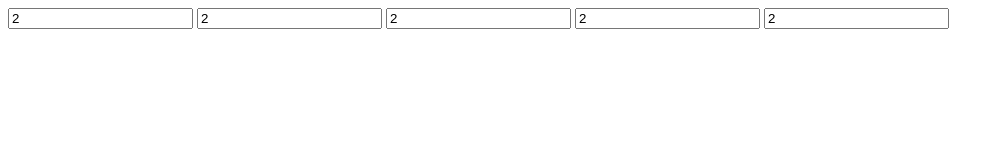
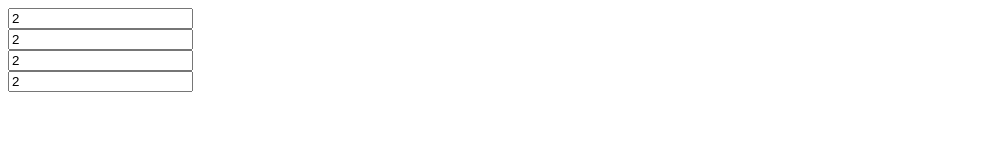
Before and after one commit to jpkleemans/honeydewjs, a website: page src/index.html in a window 1280 px wide. Shown: the whole page, without its empty margins (0-1004 px from the left). Drawn offline with nearby package versions, Linux system fonts and the light colour scheme.

Commit message:
repeat & binding

```diff
--- a/src/index.html
+++ b/src/index.html
@@ -7,14 +7,14 @@
     <script src="scripts/lib/interface.js" type="text/javascript"></script>
     <script src="scripts/honeydew.js" type="text/javascript"></script>
     <script src="scripts/directives/fes-bind.js" type="text/javascript"></script>
-    <script src="scripts/directives/fes-element.js" type="text/javascript"></script>
+    <script src="scripts/directives/fes-bind-repeat.js" type="text/javascript"></script>
 </head>
 <body ng-app="honeydew">
 
-    <input ng-model="BALANCE" fes-bind/>
-    <input ng-model="INCOME" fes-bind/>
-    <input ng-model="TOTAL" fes-bind/>
-    <input ng-model="CHILD1" fes-bind/>
-    <input ng-model="CHILD2" fes-bind/>
+    <input fes-bind="CREDIT"/>
+
+    <div ng-repeat="obj in BALANCE" fes-bind-repeat >
+        <input fes-bind="obj"/>
+    </div>
 </body>
 </html>
--- /dev/null
+++ b/src/scripts/directives/fes-bind-repeat.js
@@ -0,0 +1,21 @@
+honeydew.directive('fesBindRepeat', ['FesInterface', '$compile', function(FesInterface, $compile)
+{
+    return {
+        restrict: 'A',
+        priority: 1002,
+        compile: function(element, attrs ) {
+            var repeatOn = attrs.ngRepeat;
+            var splittedRepeat = attrs.ngRepeat.split(' ');
+            var variable = splittedRepeat[2];
+
+            var children = FesInterface.getLayout(variable, 'WITHCHILDS').children;
+            attrs.ngRepeat = splittedRepeat[0] + " " + splittedRepeat[1] + " " + JSON.stringify(children);
+            return {
+                post: function (scope, element, attrs) {
+
+                }
+            }
+
+        }
+    }
+}])
--- a/src/scripts/directives/fes-bind.js
+++ b/src/scripts/directives/fes-bind.js
@@ -1,30 +1,39 @@
-honeydew.directive('fesBind', ['FesInterface', function(FesInterface)
-{
+honeydew.directive('fesBind', ['FesInterface', '$compile', function(FesInterface, $compile) {
+
+
     return {
         restrict: 'A',
-        require: 'ngModel',
-        link: function(scope, element, attrs, ngModel) {
-            var variable = attrs.ngModel;
-            var fesvariable = FesInterface.getVariable(variable);
-
-            scope[variable] = fesvariable.getValue(1);
-            scope.$watch(variable, function(newvalue, oldvalue) {
-                if(newvalue != oldvalue)
-                {
-                    var dependencies = fesvariable.setValue(1, newvalue);
-                    var length = dependencies.length;
-                    for(var i=0; i<length; i++)
+        terminal: true,
+        priority: 1001,
+        compile: function (element, attrs) {
+            var variable = attrs.fesBind;
+            element.attr('ng-model', variable);
+            element.removeAttr("fes-bind");
+            return {
+                post: function(scope, element, attrs) {
+                    $compile(element)(scope);
+                    var res, fesvariable;
+                    res = scope.$eval(variable)
+                    if(angular.isDefined(res))
                     {
-                        if(angular.isDefined(scope[dependencies[i]]))
-                        {
-                            scope[dependencies[i]] = FesInterface.getVariable(dependencies[i]).getValue(1);
+                        fesvariable = FesInterface.getVariable(res);
+                    } else {
+                        fesvariable = FesInterface.getVariable(variable);
+                    }
+                    scope[variable] = fesvariable.getValue(1);
+                    scope.$watch(variable, function (newvalue, oldvalue) {
+                        if (newvalue != oldvalue) {
+                            var dependencies = fesvariable.setValue(1, newvalue);
+                            var length = dependencies.length;
+                            for (var i = 0; i < length; i++) {
+                                if (angular.isDefined(scope[dependencies[i]])) {
+                                    scope[dependencies[i]] = FesInterface.getVariable(dependencies[i]).getValue(1);
+                                }
+                            }
                         }
-                    }
+                    });
                 }
-                /*
-
-                */
-            });
+            };
         }
     }
-}])
+}]);
--- a/src/scripts/directives/fes-element.js
+++ /dev/null
@@ -1,9 +0,0 @@
-honeydew.directive('fesElement', ['FesInterface', function(FesInterface)
-{
-    return {
-        restrict: 'A',
-        link: function(scope, element, attrs) {
-
-        }
-    }
-}])
```
